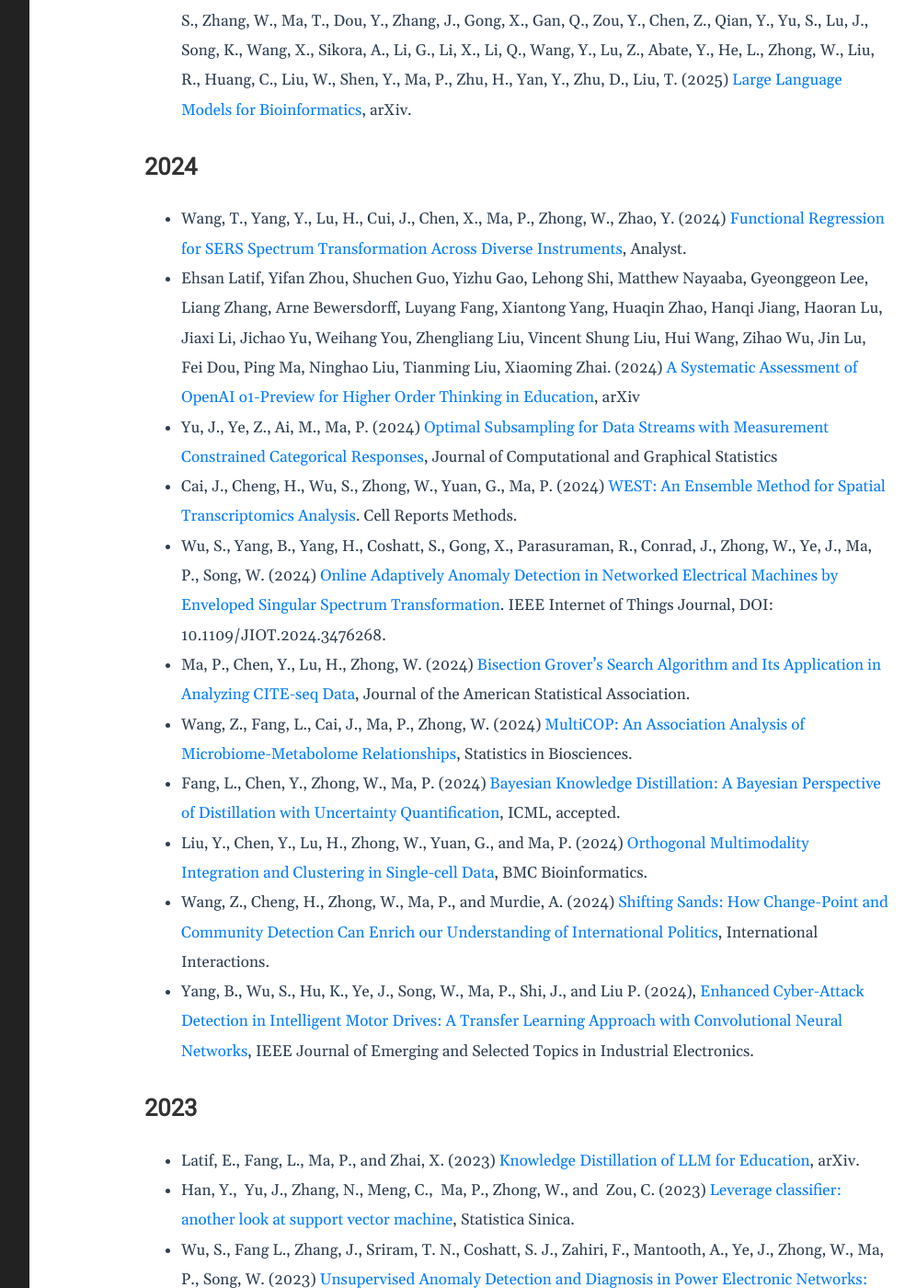
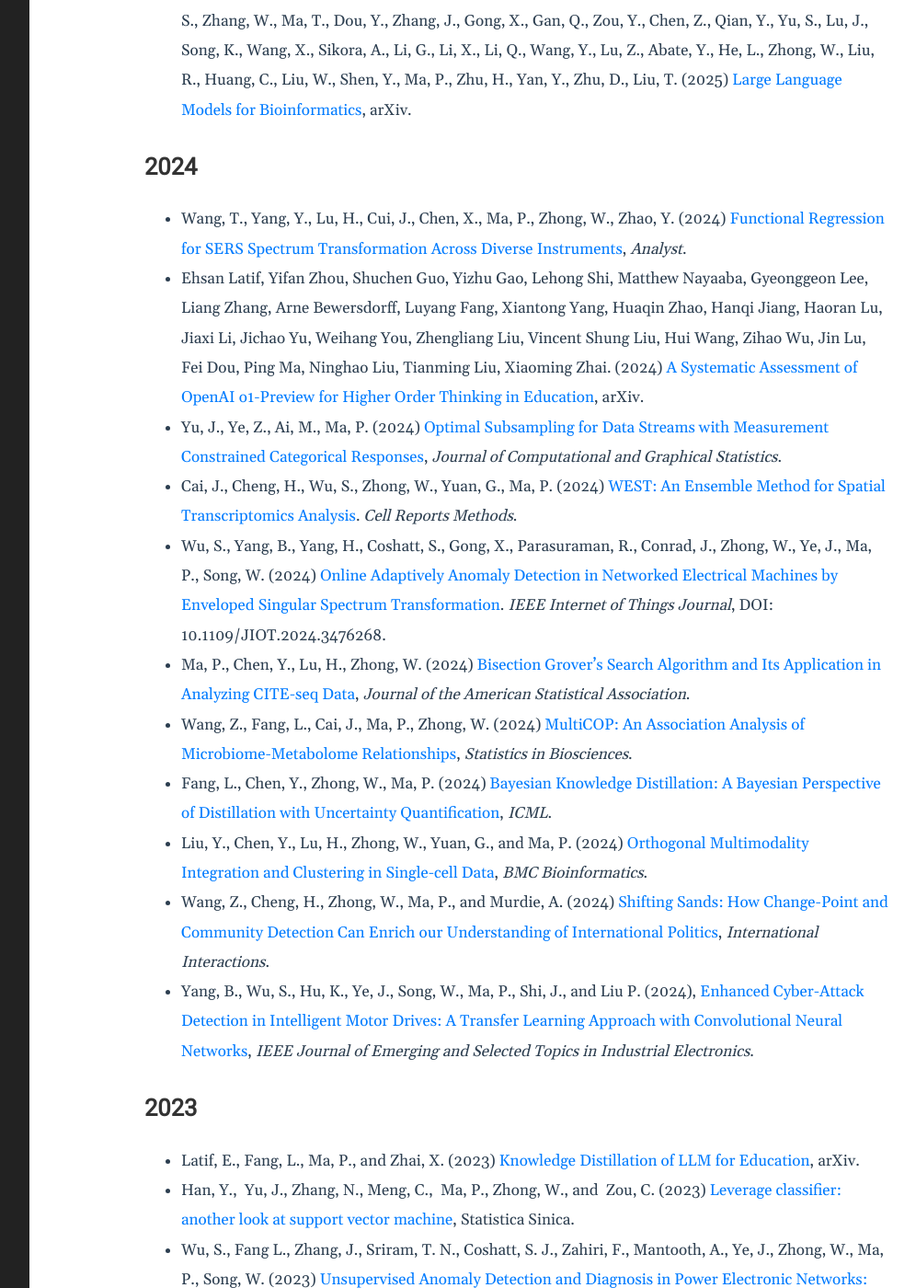
Before and after one commit to BDALpingio/BDALpingio.github.io, a Jekyll site: the page built from 3_publications.md, in a window 1280 px wide and 1400 px high, scrolled down 677 px. Shown: the whole window at 92% size, without its empty margins (188-1184 px from the left). Built offline with Jekyll 4.4.1, drawn with Linux system fonts in a browser that asks for light colours; some of the changed text lies outside the part shown.

Commit message:
Update 3_publications.md

```diff
--- a/3_publications.md
+++ b/3_publications.md
@@ -8,35 +8,35 @@ permalink: /3_publications/
 
 
 ## 2025
-- Cai, J., Wu, S., Cheng, H., Zhong, W., Yuan, G., Ma, P. (2025) [Protocol to boost the robustness and accuracy of spatial transcriptomics algorithms using ensemble technique](https://www.sciencedirect.com/science/article/pii/S2666166725000140?via%3Dihub), STAR Protocols.
-- Lu, H., Cheng, H., Wang, Y., Xie, Y., Yan, H., Wang, X., Ma, P., Zhong, W. (2025) [Mortgage Prepayment Modeling via a Smoothing Spline State Space Model](https://jds-online.org/journal/JDS/article/1406/info), Journal of Data Science, 1-14. (Special issue in honor of Professor Xizhi Wu)
+- Cai, J., Wu, S., Cheng, H., Zhong, W., Yuan, G., Ma, P. (2025) [Protocol to boost the robustness and accuracy of spatial transcriptomics algorithms using ensemble technique](https://www.sciencedirect.com/science/article/pii/S2666166725000140?via%3Dihub), _STAR Protocols_.
+- Lu, H., Cheng, H., Wang, Y., Xie, Y., Yan, H., Wang, X., Ma, P., Zhong, W. (2025) [Mortgage Prepayment Modeling via a Smoothing Spline State Space Model](https://jds-online.org/journal/JDS/article/1406/info), _Journal of Data Science_, 1-14. (Special issue in honor of Professor Xizhi Wu)
 - Cheng, H., Wang, Y., Ma, P., Murdie, A. (2025) A Relational Approach to Understanding Global South Inter-Community NGO Networking, Pathways to Brokerage.
-- Chen, Y., Wu, S., Zhong, W., Ma, P. (2025) [Fluid Correlation: A Novel Way to Assess the Dynamic Association](https://www.tandfonline.com/doi/full/10.1080/10618600.2024.2444373?scroll=top&needAccess=true), Journal of Computational and Graphical Statistics.
+- Chen, Y., Wu, S., Zhong, W., Ma, P. (2025) [Fluid Correlation: A Novel Way to Assess the Dynamic Association](https://www.tandfonline.com/doi/full/10.1080/10618600.2024.2444373?scroll=top&needAccess=true), _Journal of Computational and Graphical Statistics_.
 - Fang, L., Meng, C., Zhao, L., Wang, T., Liu, T., Zhong, W., Ma, P. (2025) SPOT: An Active Learning Framework for Deep Neural Networks, Big Data Mining and Analytics, accepted.
 - Ruan, W., Lyu, Y., Zhang, J., Cai, J., Shu, P., Ge, Y., Lu, Y., Gao, S., Wang, Y., Wang, P., Zhao, L., Wang, T., Liu, Y., Fang, L., Liu, Z., Li, Y., Wu, Z., Chen, J., Jiang, H., Pan, Y., Yang, Z., Chen, J., Liang, S., Zhang, W., Ma, T., Dou, Y., Zhang, J., Gong, X., Gan, Q., Zou, Y., Chen, Z., Qian, Y., Yu, S., Lu, J., Song, K., Wang, X., Sikora, A., Li, G., Li, X., Li, Q., Wang, Y., Lu, Z., Abate, Y., He, L., Zhong, W., Liu, R., Huang, C., Liu, W., Shen, Y., Ma, P., Zhu, H., Yan, Y., Zhu, D., Liu, T. (2025) [Large Language Models for Bioinformatics](https://arxiv.org/abs/2501.06271), arXiv.
 
 
 ## 2024
-- Wang, T., Yang, Y., Lu, H., Cui, J., Chen, X., Ma, P., Zhong, W., Zhao, Y. (2024) [Functional Regression for SERS Spectrum Transformation Across Diverse Instruments](https://pubs.rsc.org/en/content/articlepdf/2025/AN/D4AN01177E?page=search), Analyst.
-- Ehsan Latif, Yifan Zhou, Shuchen Guo, Yizhu Gao, Lehong Shi, Matthew Nayaaba, Gyeonggeon Lee, Liang Zhang, Arne Bewersdorff, Luyang Fang, Xiantong Yang, Huaqin Zhao, Hanqi Jiang, Haoran Lu, Jiaxi Li, Jichao Yu, Weihang You, Zhengliang Liu, Vincent Shung Liu, Hui Wang, Zihao Wu, Jin Lu, Fei Dou, Ping Ma, Ninghao Liu, Tianming Liu, Xiaoming Zhai. (2024) [A Systematic Assessment of OpenAI o1-Preview for Higher Order Thinking in Education](https://arxiv.org/abs/2410.21287), arXiv
-- Yu, J., Ye, Z., Ai, M., Ma, P. (2024) [Optimal Subsampling for Data Streams with Measurement Constrained Categorical Responses](https://www.tandfonline.com/doi/full/10.1080/10618600.2024.2421990), Journal of Computational and Graphical Statistics
-- Cai, J., Cheng, H., Wu, S., Zhong, W., Yuan, G., Ma, P. (2024) [WEST: An Ensemble Method for Spatial Transcriptomics Analysis](https://www.cell.com/cell-reports-methods/fulltext/S2667-2375(24)00269-8). Cell Reports Methods.
-- Wu, S., Yang, B., Yang, H., Coshatt, S., Gong, X., Parasuraman, R., Conrad, J., Zhong, W., Ye, J., Ma, P., Song, W. (2024) [Online Adaptively Anomaly Detection in Networked Electrical Machines by Enveloped Singular Spectrum Transformation](https://doi.org/10.1109/JIOT.2024.3476268). IEEE Internet of Things Journal, DOI: 10.1109/JIOT.2024.3476268.
-- Ma, P., Chen, Y., Lu, H., Zhong, W. (2024) [Bisection Grover’s Search Algorithm and Its Application in Analyzing CITE-seq Data](https://app.box.com/s/ok6j8dh33wwa5xo7kthkkultd08jlqln), Journal of the American Statistical Association.
-- Wang, Z., Fang, L., Cai, J., Ma, P., Zhong, W. (2024) [MultiCOP: An Association Analysis of Microbiome-Metabolome Relationships](https://drive.google.com/file/d/1ziOs1fgjxSvBtdeNdoaBwN_9Dvohy8kA/view?usp=sharing), Statistics in Biosciences.
+- Wang, T., Yang, Y., Lu, H., Cui, J., Chen, X., Ma, P., Zhong, W., Zhao, Y. (2024) [Functional Regression for SERS Spectrum Transformation Across Diverse Instruments](https://pubs.rsc.org/en/content/articlepdf/2025/AN/D4AN01177E?page=search), _Analyst_.
+- Ehsan Latif, Yifan Zhou, Shuchen Guo, Yizhu Gao, Lehong Shi, Matthew Nayaaba, Gyeonggeon Lee, Liang Zhang, Arne Bewersdorff, Luyang Fang, Xiantong Yang, Huaqin Zhao, Hanqi Jiang, Haoran Lu, Jiaxi Li, Jichao Yu, Weihang You, Zhengliang Liu, Vincent Shung Liu, Hui Wang, Zihao Wu, Jin Lu, Fei Dou, Ping Ma, Ninghao Liu, Tianming Liu, Xiaoming Zhai. (2024) [A Systematic Assessment of OpenAI o1-Preview for Higher Order Thinking in Education](https://arxiv.org/abs/2410.21287), arXiv.
+- Yu, J., Ye, Z., Ai, M., Ma, P. (2024) [Optimal Subsampling for Data Streams with Measurement Constrained Categorical Responses](https://www.tandfonline.com/doi/full/10.1080/10618600.2024.2421990), _Journal of Computational and Graphical Statistics_.
+- Cai, J., Cheng, H., Wu, S., Zhong, W., Yuan, G., Ma, P. (2024) [WEST: An Ensemble Method for Spatial Transcriptomics Analysis](https://www.cell.com/cell-reports-methods/fulltext/S2667-2375(24)00269-8). _Cell Reports Methods_.
+- Wu, S., Yang, B., Yang, H., Coshatt, S., Gong, X., Parasuraman, R., Conrad, J., Zhong, W., Ye, J., Ma, P., Song, W. (2024) [Online Adaptively Anomaly Detection in Networked Electrical Machines by Enveloped Singular Spectrum Transformation](https://doi.org/10.1109/JIOT.2024.3476268). _IEEE Internet of Things Journal_, DOI: 10.1109/JIOT.2024.3476268.
+- Ma, P., Chen, Y., Lu, H., Zhong, W. (2024) [Bisection Grover’s Search Algorithm and Its Application in Analyzing CITE-seq Data](https://app.box.com/s/ok6j8dh33wwa5xo7kthkkultd08jlqln), _Journal of the American Statistical Association_.
+- Wang, Z., Fang, L., Cai, J., Ma, P., Zhong, W. (2024) [MultiCOP: An Association Analysis of Microbiome-Metabolome Relationships](https://drive.google.com/file/d/1ziOs1fgjxSvBtdeNdoaBwN_9Dvohy8kA/view?usp=sharing), _Statistics in Biosciences_.
 - Fang, L., Chen, Y., Zhong, W., Ma, P. (2024) [Bayesian Knowledge Distillation: A Bayesian Perspective of Distillation with Uncertainty Quantification](
 https://openreview.net/pdf?id=knZ4NYzGUd
-), ICML, accepted.
-- Liu, Y., Chen, Y., Lu, H., Zhong, W., Yuan, G., and Ma, P. (2024) [Orthogonal Multimodality Integration and Clustering in Single-cell Data](https://bmcbioinformatics.biomedcentral.com/articles/10.1186/s12859-024-05773-y), BMC Bioinformatics.
-- Wang, Z., Cheng, H., Zhong, W., Ma, P., and Murdie, A. (2024) [Shifting Sands: How Change-Point and Community Detection Can Enrich our Understanding of International Politics](https://www.tandfonline.com/doi/full/10.1080/03050629.2024.2307934), International Interactions.
-- Yang, B., Wu, S., Hu, K., Ye, J., Song, W., Ma, P., Shi, J., and Liu P. (2024), [Enhanced Cyber-Attack Detection in Intelligent Motor Drives: A Transfer Learning Approach with Convolutional Neural Networks](https://bpb-us-w2.wpmucdn.com/sites.gatech.edu/dist/4/216/files/2023/12/Enhanced_Cyber-Attack_Detection_in_Intelligent_Motor_Drives_A_Transfer_Learning_Approach_with_Convolutional_Neural_Networks.pdf), IEEE Journal of Emerging and Selected Topics in Industrial Electronics.
+), _ICML_.
+- Liu, Y., Chen, Y., Lu, H., Zhong, W., Yuan, G., and Ma, P. (2024) [Orthogonal Multimodality Integration and Clustering in Single-cell Data](https://bmcbioinformatics.biomedcentral.com/articles/10.1186/s12859-024-05773-y), _BMC Bioinformatics_.
+- Wang, Z., Cheng, H., Zhong, W., Ma, P., and Murdie, A. (2024) [Shifting Sands: How Change-Point and Community Detection Can Enrich our Understanding of International Politics](https://www.tandfonline.com/doi/full/10.1080/03050629.2024.2307934), _International Interactions_.
+- Yang, B., Wu, S., Hu, K., Ye, J., Song, W., Ma, P., Shi, J., and Liu P. (2024), [Enhanced Cyber-Attack Detection in Intelligent Motor Drives: A Transfer Learning Approach with Convolutional Neural Networks](https://bpb-us-w2.wpmucdn.com/sites.gatech.edu/dist/4/216/files/2023/12/Enhanced_Cyber-Attack_Detection_in_Intelligent_Motor_Drives_A_Transfer_Learning_Approach_with_Convolutional_Neural_Networks.pdf), _IEEE Journal of Emerging and Selected Topics in Industrial Electronics_.
 
 ## 2023
 
 - Latif, E., Fang, L., Ma, P., and Zhai, X. (2023) [Knowledge Distillation of LLM for Education](https://arxiv.org/abs/2312.15842), arXiv.
 - Han, Y.,  Yu, J., Zhang, N., Meng, C.,  Ma, P., Zhong, W., and  Zou, C. (2023) [Leverage classifier: another look at support vector machine](https://www3.stat.sinica.edu.tw/ss_newpaper/SS-2023-0124_na.pdf), Statistica Sinica.
 - Wu, S., Fang L., Zhang, J., Sriram, T. N., Coshatt, S. J., Zahiri, F., Mantooth, A., Ye, J., Zhong, W., Ma, P., Song, W. (2023) [Unsupervised Anomaly Detection and Diagnosis in Power Electronic Networks: Informative Leverage and Multivariate Functional Clustering Approaches](http://sensorweb.engr.uga.edu/wp-content/uploads/2023/05/Anomaly_Detection_Diagnosis.pdf), IEEE Transactions on Smart Grid.
-- Zhang, M., Chen, Y., Yu, D., Zhong, W., Zhang, J., and Ma, P. (2023) [Elucidating Dynamic Cell Lineages and Gene Networks in Time-Course Single Cell Differentiation](https://www.sciencedirect.com/science/article/pii/S2667318523000120), Artificial Intelligence in the Life Sciences, accepted.
+- Zhang, M., Chen, Y., Yu, D., Zhong, W., Zhang, J., and Ma, P. (2023) [Elucidating Dynamic Cell Lineages and Gene Networks in Time-Course Single Cell Differentiation](https://www.sciencedirect.com/science/article/pii/S2667318523000120), Artificial Intelligence in the Life Sciences.
 - Xie, R., Bai, S., and Ma, P. (2023) [Optimal Sampling Designs for Multi-dimensional Streaming Time Series with Application to Power Grid Sensor Data](https://arxiv.org/abs/2303.08242), Annals of Applied Statistics, accepted.
 - Wu, S., Cheng, H., Cai, J., Ma, P., and Zhong, W. (2023) [Subsampling in Large Graphs Using Ricci Curvature](https://openreview.net/forum?id=w9WUQkBvpI), International Conference on Learning Representations, accepted.
 - Xing, X., Shang, Z., Du, P., Ma, P., Zhong, W., and Liu J. (2023) [Minimax Nonparametric Multi-sample Test under Smoothing](https://www3.stat.sinica.edu.tw/ss_newpaper/SS-2022-0141_na.pdf), Statistica Sinica, accepted.
@@ -51,7 +51,7 @@ https://openreview.net/pdf?id=knZ4NYzGUd
 
 - Wang, Z., Dong, H., Ma, P., and Wang, Y. (2022) [Estimation and model selection for nonparametric function-on-function regression](https://app.box.com/s/ttovm10lpvuw4ff0z6n3volkdk00vhkp), _Journal of Computational and Graphical Statistics_, accepted.
 
-- Zhang, J., Meng, C., Yu, J., Zhang, M., Zhong, W., and Ma, P. (2022) [An optimal transport approach for selecting a representative subsample with application in efficient kernel density estimation](https://www.tandfonline.com/doi/full/10.1080/10618600.2022.2084404?scroll=top&needAccess=true) , _Journal of Computational and Graphical Statistics_, accepted.
+- Zhang, J., Meng, C., Yu, J., Zhang, M., Zhong, W., and Ma, P. (2022) [An optimal transport approach for selecting a representative subsample with application in efficient kernel density estimation](https://www.tandfonline.com/doi/full/10.1080/10618600.2022.2084404?scroll=top&needAccess=true), _Journal of Computational and Graphical Statistics_.
 
 ## 2021
 
```
